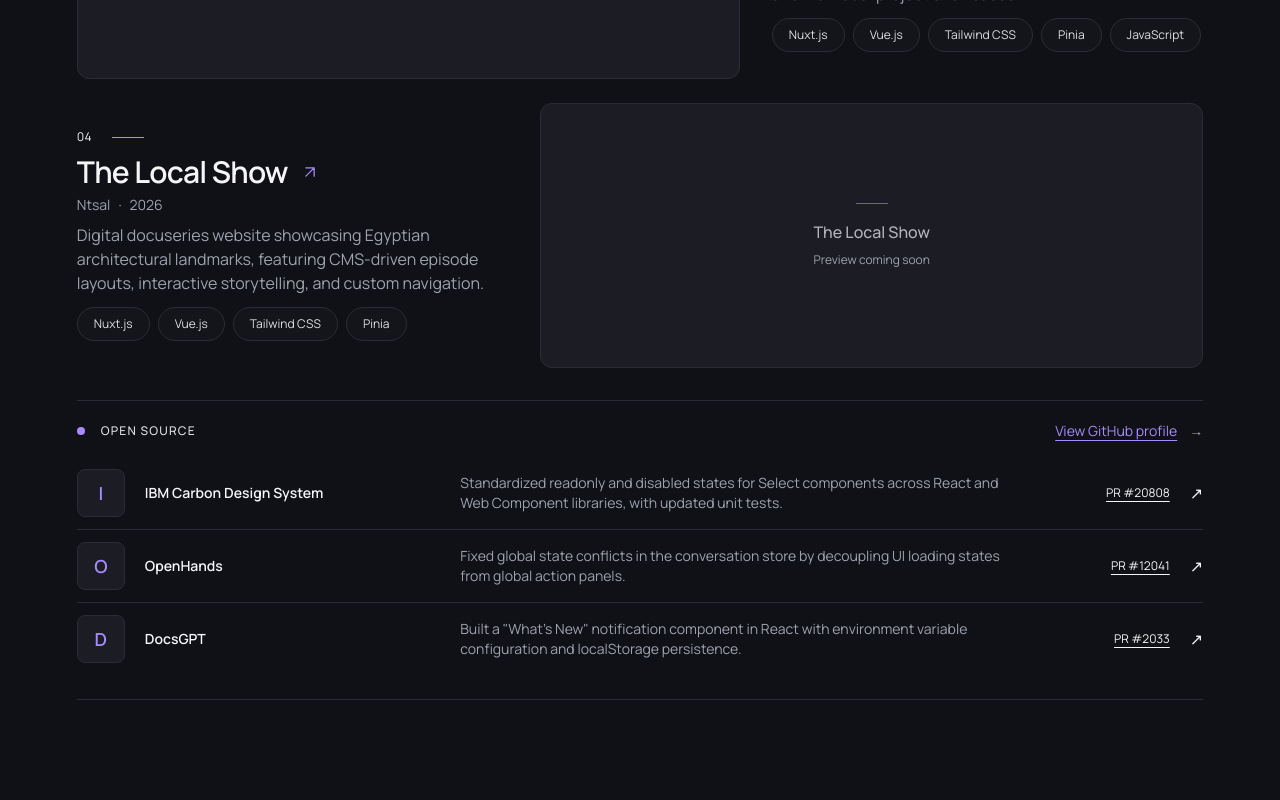
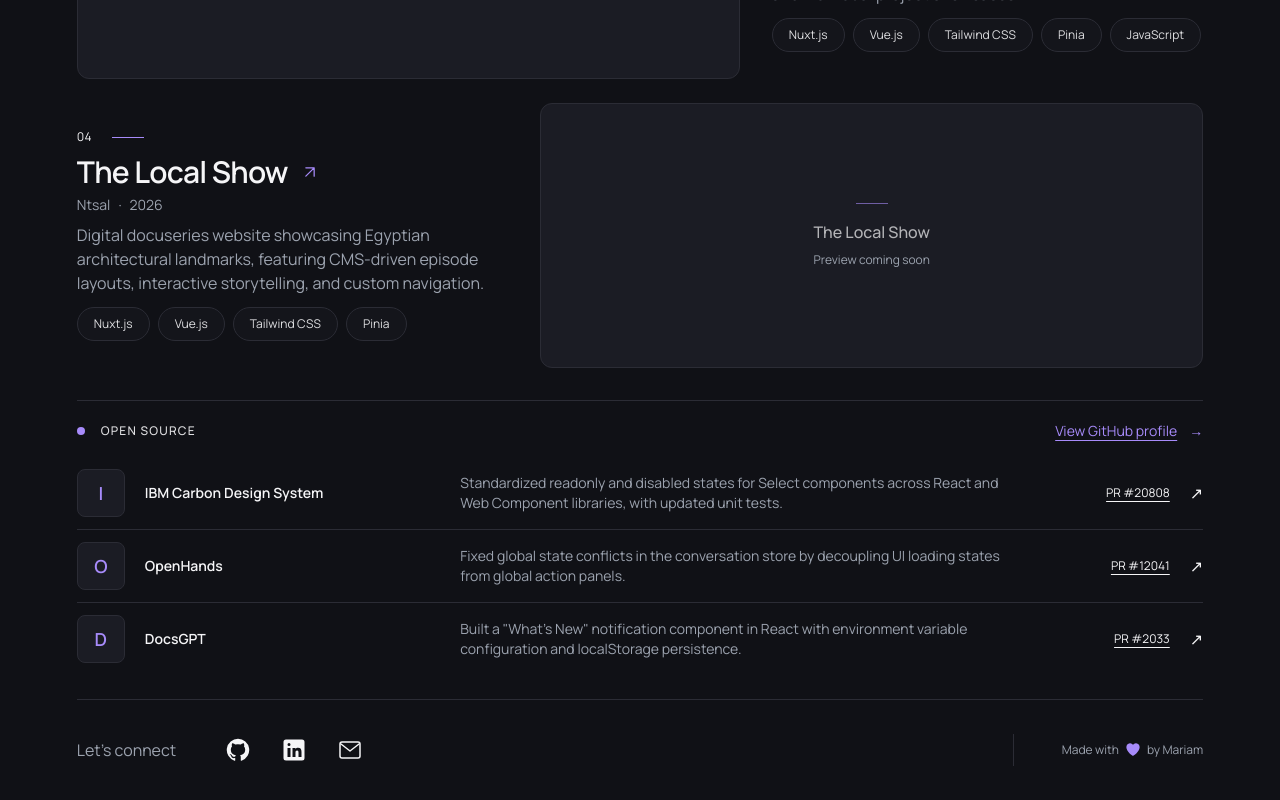
Before and after one commit to Mariam-Saeed/portfolio, a Next.js app: page / in a window 1280 px wide. Shown: the part 1365-2165 px from the top of the page. Before the commit the page ends 2065 px from the top, so only its background shows below. Built offline with nearby package versions, Linux system fonts and the light colour scheme.

Commit message:
feat: implemented contact footer

```diff
--- a/src/app/page.tsx
+++ b/src/app/page.tsx
@@ -1,3 +1,4 @@
+import { Footer } from "@/components/layout/Footer";
 import { Header } from "@/components/layout/Header";
 import { Hero } from "@/components/sections/hero/Hero";
 import { OpenSource } from "@/components/sections/open-source/OpenSource";
@@ -12,6 +13,7 @@ export default function Home() {
         <Projects />
         <OpenSource />
       </main>
+      <Footer />
     </div>
   );
 }
--- /dev/null
+++ b/src/components/layout/Footer.tsx
@@ -0,0 +1,74 @@
+import { siteConfig } from "@/data/site";
+
+export function Footer() {
+  const socialLinks = [
+    {
+      label: "GitHub profile (opens in a new tab)",
+      href: siteConfig.socials.github,
+      external: true,
+      icon: (
+        <svg viewBox="0 0 24 24" fill="currentColor" aria-hidden="true" focusable="false" className="size-6">
+          <path d="M12 .75a11.25 11.25 0 0 0-3.56 21.92c.56.1.77-.24.77-.54v-2.1c-3.13.68-3.79-1.33-3.79-1.33-.51-1.3-1.25-1.65-1.25-1.65-1.02-.7.08-.69.08-.69 1.13.08 1.72 1.16 1.72 1.16 1 1.72 2.63 1.22 3.27.94.1-.73.39-1.22.71-1.5-2.5-.28-5.13-1.25-5.13-5.56 0-1.23.44-2.23 1.16-3.02-.12-.29-.5-1.43.11-2.98 0 0 .94-.3 3.09 1.15a10.76 10.76 0 0 1 5.63 0c2.15-1.45 3.09-1.15 3.09-1.15.61 1.55.23 2.69.11 2.98.72.79 1.16 1.79 1.16 3.02 0 4.32-2.64 5.28-5.15 5.56.4.35.76 1.03.76 2.08v3.09c0 .3.2.65.77.54A11.25 11.25 0 0 0 12 .75Z" />
+        </svg>
+      ),
+    },
+    {
+      label: "LinkedIn profile (opens in a new tab)",
+      href: siteConfig.socials.linkedin,
+      external: true,
+      icon: (
+        <svg viewBox="0 0 24 24" fill="currentColor" aria-hidden="true" focusable="false" className="size-6">
+          <path fillRule="evenodd" d="M4 1.5A2.5 2.5 0 0 0 1.5 4v16A2.5 2.5 0 0 0 4 22.5h16a2.5 2.5 0 0 0 2.5-2.5V4A2.5 2.5 0 0 0 20 1.5H4ZM7 8a1.5 1.5 0 1 0 0-3 1.5 1.5 0 0 0 0 3Zm-1.5 2h3v9h-3v-9Zm5 0h3v1.2c.5-.9 1.4-1.4 2.6-1.4 2.5 0 3.4 1.6 3.4 4.1V19h-3v-4.5c0-1.3-.3-2-1.4-2-1.2 0-1.6.9-1.6 2V19h-3v-9Z" clipRule="evenodd" />
+        </svg>
+      ),
+    },
+    {
+      label: `Email ${siteConfig.name}`,
+      href: `mailto:${siteConfig.socials.email}`,
+      external: false,
+      icon: (
+        <svg viewBox="0 0 24 24" fill="none" stroke="currentColor" strokeWidth="1.5" strokeLinecap="round" strokeLinejoin="round" aria-hidden="true" focusable="false" className="size-6">
+          <rect x="2" y="4" width="20" height="16" rx="2" />
+          <path d="m3 6 9 7 9-7" />
+        </svg>
+      ),
+    },
+  ];
+
+  return (
+    <footer
+      id="contact"
+      aria-labelledby="contact-heading"
+      className="mx-auto -mt-px flex w-[calc(100%-3rem)] max-w-300 scroll-mt-6 flex-col gap-5 border-t border-border py-6 sm:w-[88%] sm:py-7 md:flex-row md:items-center md:justify-between"
+    >
+      <div className="flex flex-wrap items-center gap-x-10 gap-y-3">
+        <h2 id="contact-heading" className="text-base font-normal text-muted">
+          Let&apos;s connect
+        </h2>
+        <ul aria-label="Contact links" className="flex items-center gap-3">
+          {socialLinks.map(({ label, href, external, icon }) => (
+            <li key={href}>
+              <a
+                href={href}
+                aria-label={label}
+                target={external ? "_blank" : undefined}
+                rel={external ? "noopener noreferrer" : undefined}
+                className="flex size-11 items-center justify-center rounded-sm text-foreground outline-offset-2 hover:text-accent focus-visible:outline-2 focus-visible:outline-accent motion-safe:transition-colors"
+              >
+                {icon}
+              </a>
+            </li>
+          ))}
+        </ul>
+      </div>
+      <p className="flex flex-wrap items-center gap-1.5 text-xs text-muted md:border-l md:border-border md:py-2 md:pl-12">
+        Made with
+        <svg viewBox="0 0 24 24" fill="currentColor" aria-hidden="true" focusable="false" className="size-4 text-accent">
+          <path d="M12 21S2 15 2 7.5a5.5 5.5 0 0 1 10-3.2 5.5 5.5 0 0 1 10 3.2C22 15 12 21 12 21Z" />
+        </svg>
+        <span className="sr-only">love</span>
+        by {siteConfig.name.split(" ")[0]}
+      </p>
+    </footer>
+  );
+}
```
